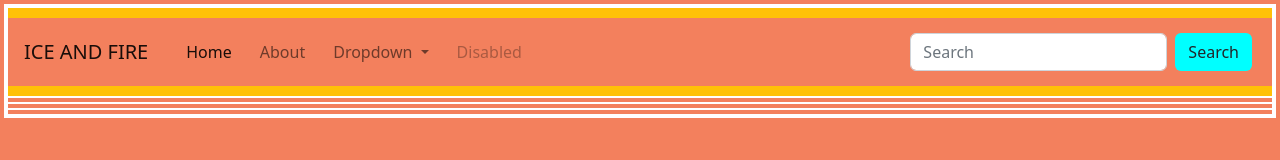
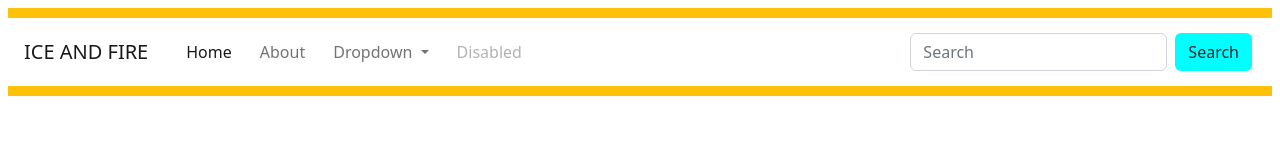
Before and after one commit to Ganesh-palraj/an_api_of_ice_and_fire, a plain HTML site: page index.html in a window 1280 px wide. Drawn offline with nearby package versions, Linux system fonts and the light colour scheme; no server answers.

Commit message:
Update style.css

```diff
--- a/style.css
+++ b/style.css
@@ -2,7 +2,7 @@
     padding:2px;
     box-sizing:border-box;
     margin: 2px;
-    background-color: rgb(243, 128, 93);
+    background-color:white;
 }
 #btn{
     background-color: aqua;
```
